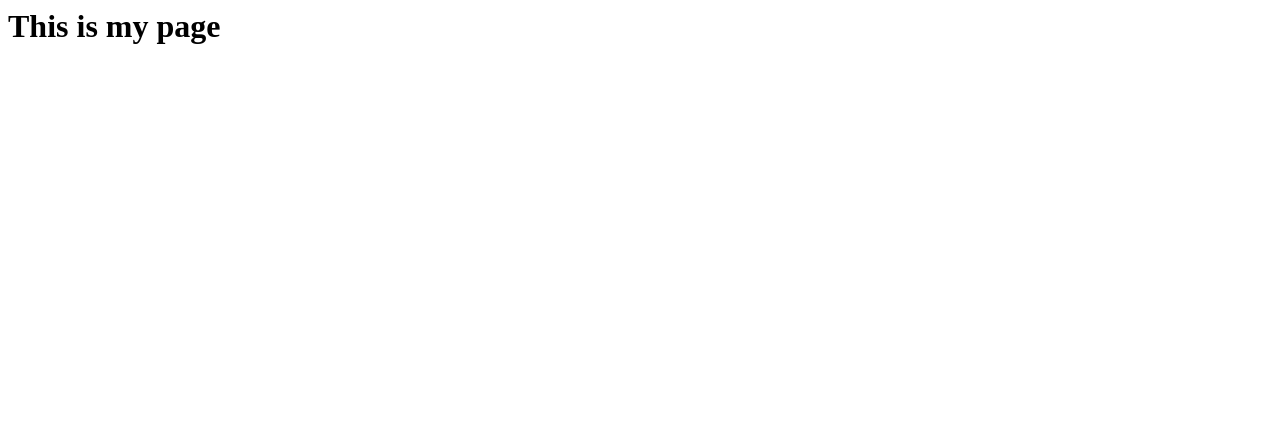
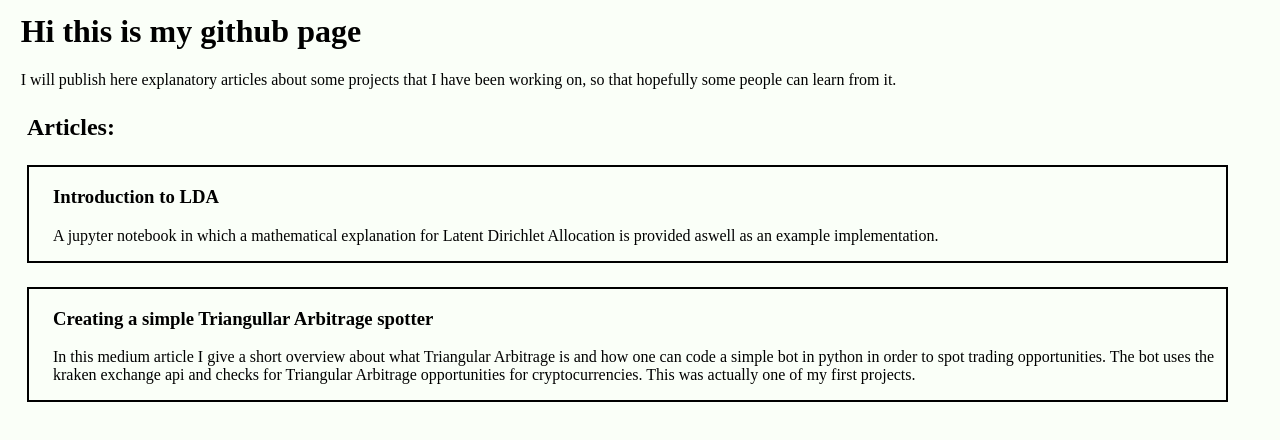
Before and after one commit to raeudigerRaeffi/blog, a plain HTML site: page index.html in a window 1280 px wide. Drawn offline with Linux system fonts and the light colour scheme.

Commit message:
small adjustments to main page

```diff
--- a/index.html
+++ b/index.html
@@ -1,4 +1,35 @@
 <html>
+    <style>
+        body {background-color: #FAFFF8;}
+        .intro{margin-left: 1%;margin-top: 1%}
+        .articleContainer {margin-top: 2%;width: 95%;margin-left: 1.5%;}
+        .articleContainer a {color: black;text-decoration: none;}
+        .article {border-width:2px; border-style:solid; margin-top: 2%;padding-left: 2%;}
+        </style>
+    <body>
+        <div class="intro">
+            <h1>Hi this is my github page</h1>
+            <p>I will publish here explanatory articles about some projects that I have been working on, so that hopefully some people can learn from it.</p>
+        </div>
+        <div class="articleContainer">
+            <h2>Articles:</h2>
 
-    <h1>This is my page</h1>
+            <div class="article">
+                <a href="https://raeudigerraeffi.github.io/blog/introlda">
+                    <h3>Introduction to LDA</h3>
+                    <p>A jupyter notebook in which a mathematical explanation for Latent Dirichlet Allocation is provided aswell as an example implementation.</p>
+                </a>
+            </div>
+
+            <div class="article">
+                <a href="https://medium.com/@raffaelschon/creating-a-simple-triangular-arbitrage-spotter-11684d14873d">
+                    <h3>Creating a simple Triangullar Arbitrage spotter</h3>
+                    <p>In this medium article I give a short overview about what Triangular Arbitrage is and how one can code a simple bot in python in order
+                    to spot trading opportunities. The bot uses the kraken exchange api and checks for Triangular Arbitrage opportunities for cryptocurrencies.
+                    This was actually one of my first projects.
+                    </p>
+                </a>
+            </div>
+        </div>
+    </body>
 </html>
```
